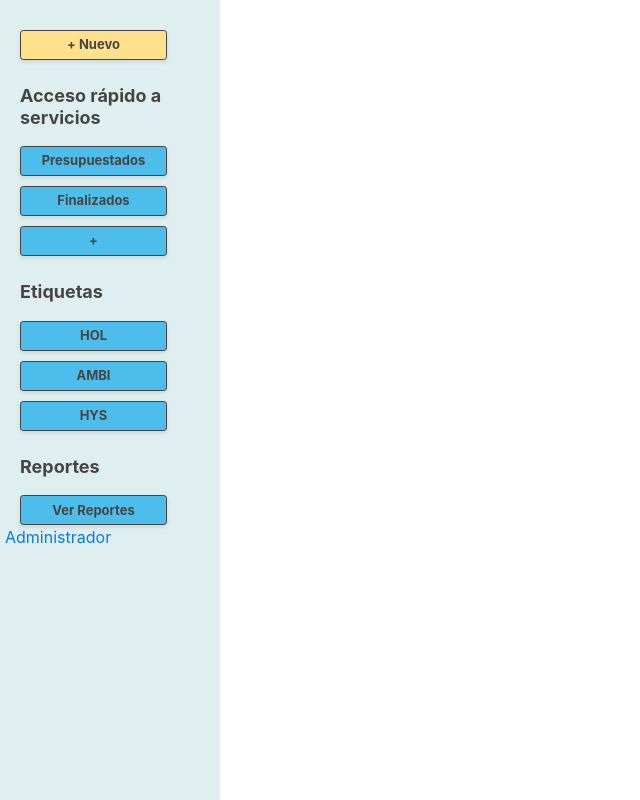
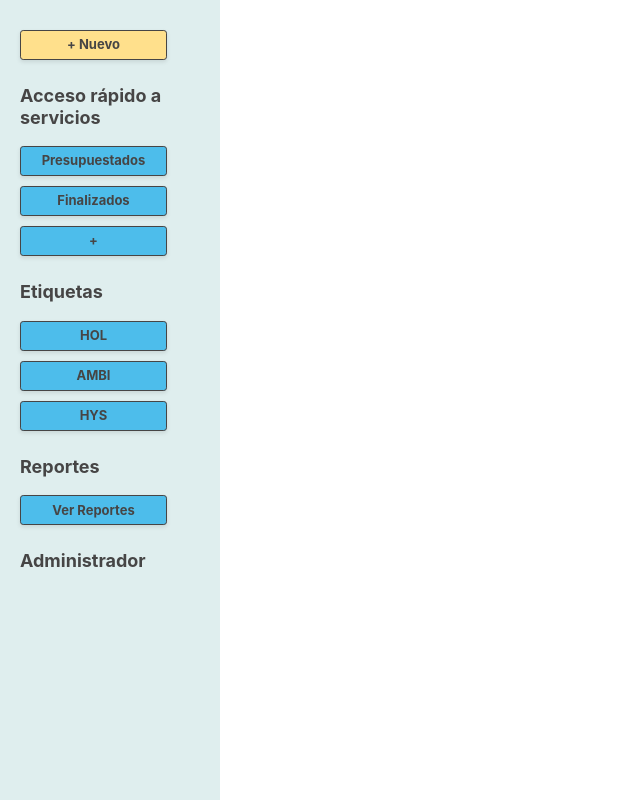
Before and after one commit to andresunc/frontend_sgts, an Angular app: page / in a window 1280 px wide. Shown: the whole page, without its empty margins (0-640 px from the left). Built offline with nearby package versions, Linux system fonts and the light colour scheme.

Commit message:
Estilos al btn admin

```diff
--- a/src/sidebar/sidebar.component.css
+++ b/src/sidebar/sidebar.component.css
@@ -11,6 +11,12 @@ body {
     left: 0;
     background-color: #DFEEEE;
     padding-top: 20px;
+}
+
+/* Establecer el espacio a los laterales */
+.sideContainer {
+    padding-left: 5px;
+    padding-right: 5px;
 }
 
 h2 {
@@ -36,6 +42,7 @@ h2 {
     font-weight: bold;
     cursor: pointer;
 }
+
 .btn {
     margin-top: 10px;
     margin-left: 15px;
@@ -58,8 +65,18 @@ h2 {
     /* Efecto de "push" al hacer hover */
 }
 
-/* Establecer el espacio a los laterales */
-.sideContainer {
-    padding-left: 5px;
-    padding-right: 5px;
+h2 a {
+    color: inherit;
+    /* Hereda el color del texto del contenedor (en este caso, el color por defecto) */
+    text-decoration: none;
+    /* Elimina el subrayado predeterminado del enlace */
+    transition: color 0.3s ease, font-size 0.3s ease;
+    /* Transiciones para suavizar los cambios */
 }
+
+h2 a:hover {
+    color: #4DBDEB;
+    /* Cambia el color al pasar el ratón por encima */
+    font-size: 20px;
+    /* Aumenta el tamaño en 2 píxeles al pasar el ratón por encima */
+}
--- a/src/sidebar/sidebar.component.html
+++ b/src/sidebar/sidebar.component.html
@@ -17,7 +17,7 @@
     <h2>Reportes</h2>
     <button type="button" class="btn btn-sm">Ver Reportes</button>
 
-    <a href="#">Administrador</a>
+    <h2><a href="">Administrador</a></h2>
   </div>
 
 </div>
```
